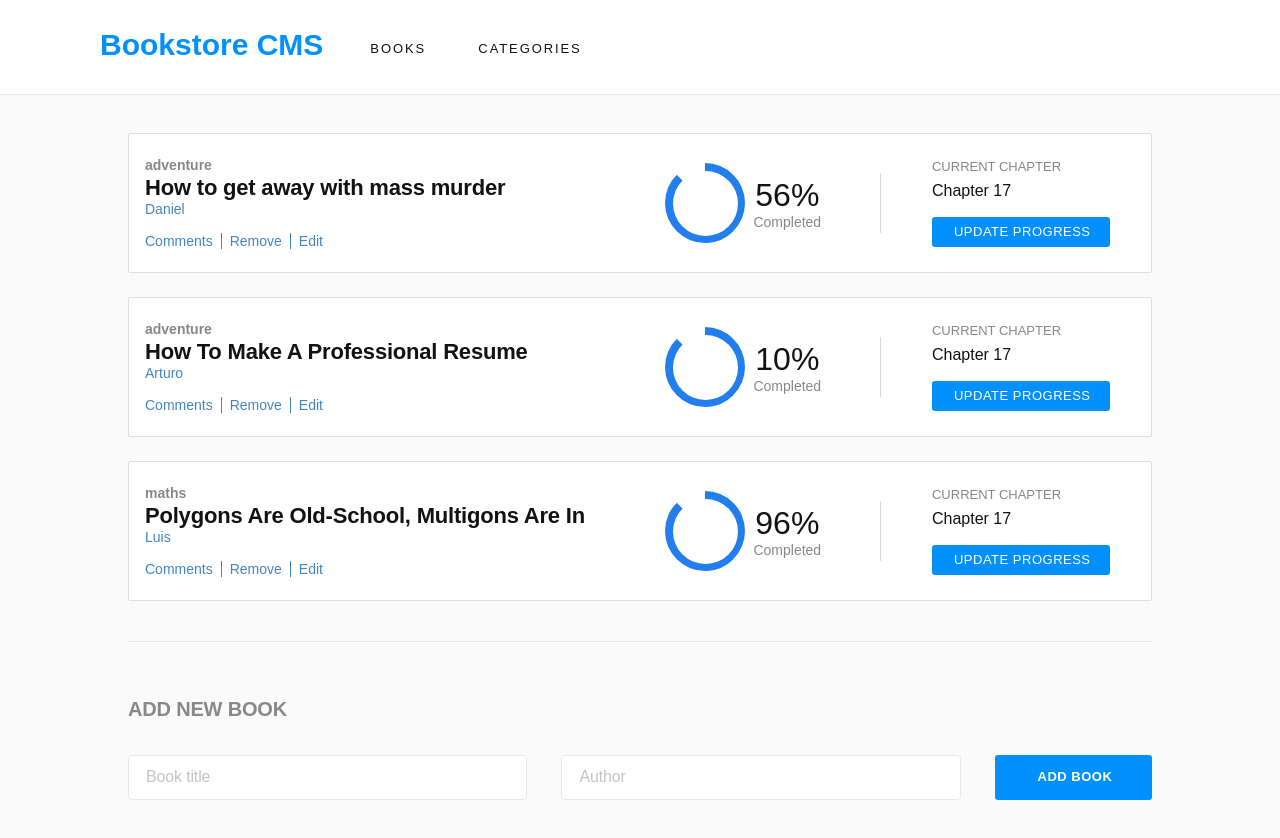
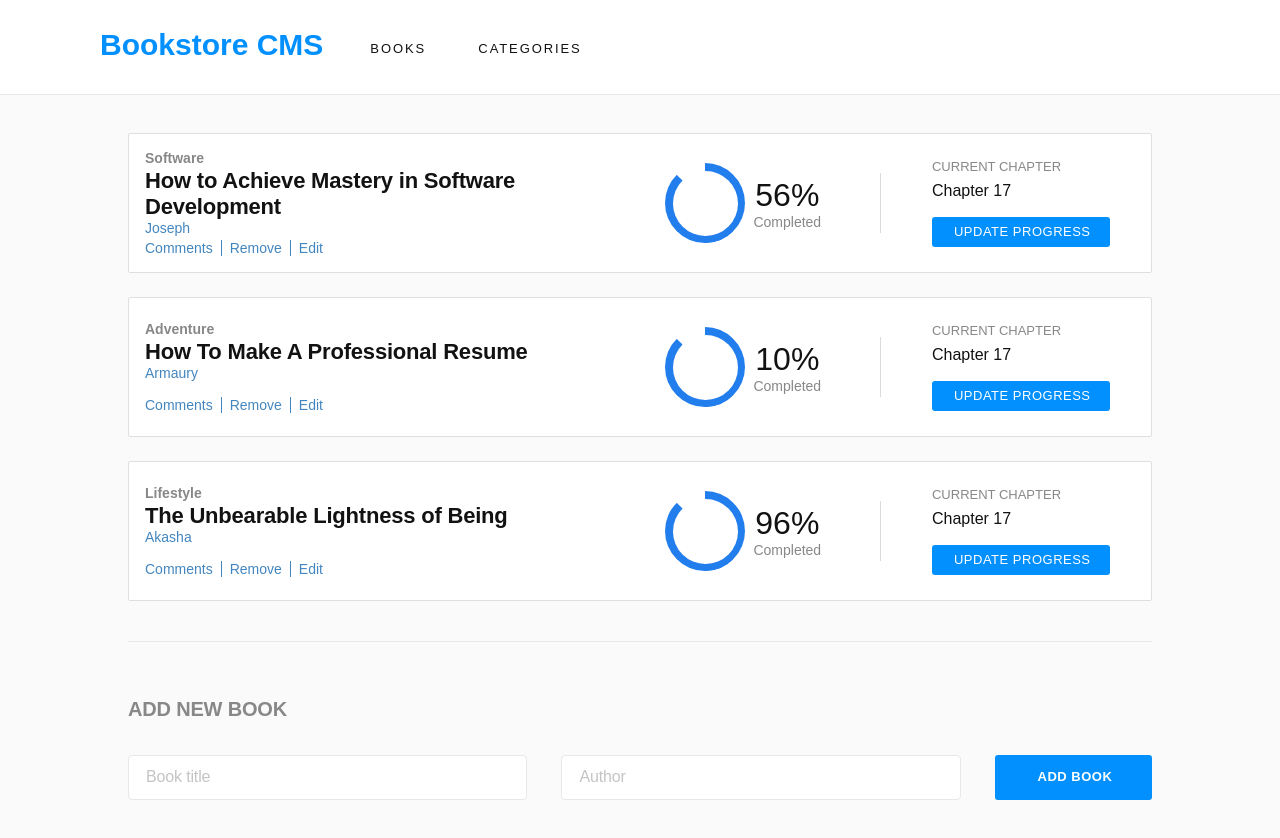
Before and after one commit to ONJoseph/Bookstore, a React (Create React App) app: page /store in a window 1280 px wide. Shown: the top 838 px of the page. Built offline with nearby package versions, Linux system fonts and the light colour scheme.

Commit message:
Fix typo in books.js file

```diff
--- a/src/components/books-section/books/Books.js
+++ b/src/components/books-section/books/Books.js
@@ -7,21 +7,21 @@ function Books() {
   const books = [
     {
       id: '1',
-      author: 'Daniel',
-      title: 'How to get away with mass murder',
-      category: 'adventure',
+      author: 'Joseph',
+      title: 'How to Achieve Mastery in Software Development',
+      category: 'Software',
     },
     {
       id: '2',
-      author: 'Arturo',
+      author: 'Armaury',
       title: 'How To Make A Professional Resume',
-      category: 'adventure',
+      category: 'Adventure',
     },
     {
       id: '3',
-      author: 'Luis',
-      title: 'Polygons Are Old-School, Multigons Are In',
-      category: 'maths',
+      author: 'Akasha',
+      title: 'The Unbearable Lightness of Being',
+      category: 'Lifestyle',
     },
   ];
 
```
